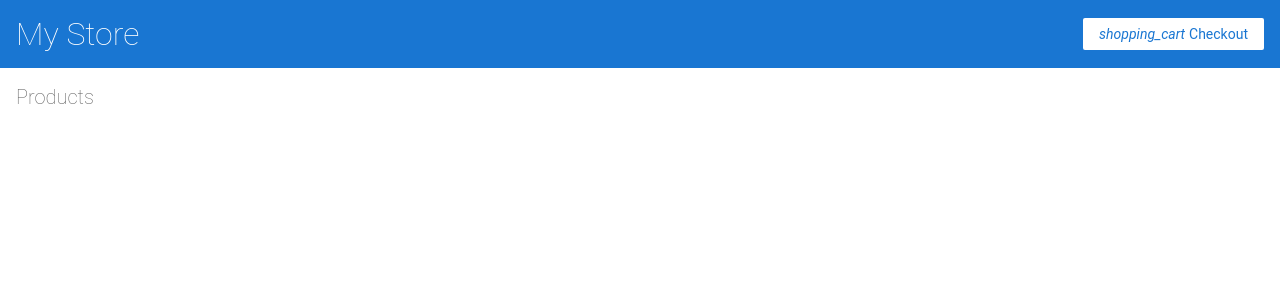
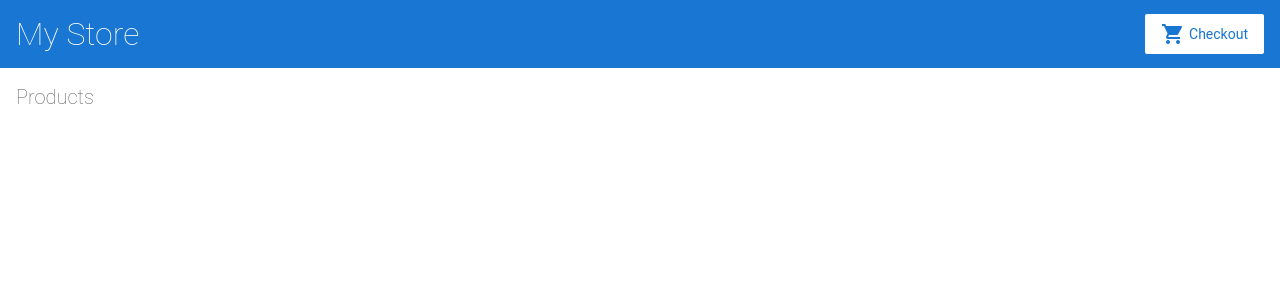
Before and after one commit to k-mendza/shop-app, an Angular app: page / in a window 1280 px wide. Shown: the top 300 px of the page. Built offline with nearby package versions, Linux system fonts and the light colour scheme.

Commit message:
Material icon fix

```diff
--- a/package.json
+++ b/package.json
@@ -11,14 +11,17 @@
   },
   "private": true,
   "dependencies": {
-    "@angular/animations": "~8.1.2",
+    "@angular/animations": "^8.1.3",
+    "@angular/cdk": "^8.2.0",
     "@angular/common": "~8.1.2",
     "@angular/compiler": "~8.1.2",
     "@angular/core": "~8.1.2",
     "@angular/forms": "~8.1.2",
+    "@angular/material": "^8.2.0",
     "@angular/platform-browser": "~8.1.2",
     "@angular/platform-browser-dynamic": "~8.1.2",
     "@angular/router": "~8.1.2",
+    "hammerjs": "^2.0.8",
     "rxjs": "~6.4.0",
     "tslib": "^1.9.0",
     "zone.js": "~0.9.1"
--- a/src/index.html
+++ b/src/index.html
@@ -6,7 +6,8 @@
   <base href="/">
 
   <meta name="viewport" content="width=device-width, initial-scale=1">
-  <link rel="icon" type="image/x-icon" href="favicon.ico">
+  <link href="https://fonts.googleapis.com/icon?family=Material+Icons"
+      rel="stylesheet">
 </head>
 <body>
   <app-root></app-root>
--- a/src/styles.css
+++ b/src/styles.css
@@ -1,4 +1,6 @@
 /* You can add global styles to this file, and also import other style files */
+@import "~@angular/material/prebuilt-themes/indigo-pink.css";
+
 * {
   font-family: 'Roboto', Arial, sans-serif;
   color: #616161;
```
Also changed, not shown: 1 other file (tests, documents, lock files or other folders).
